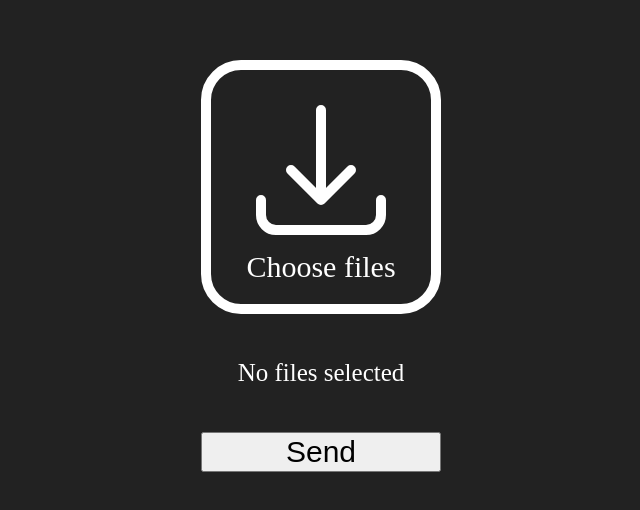
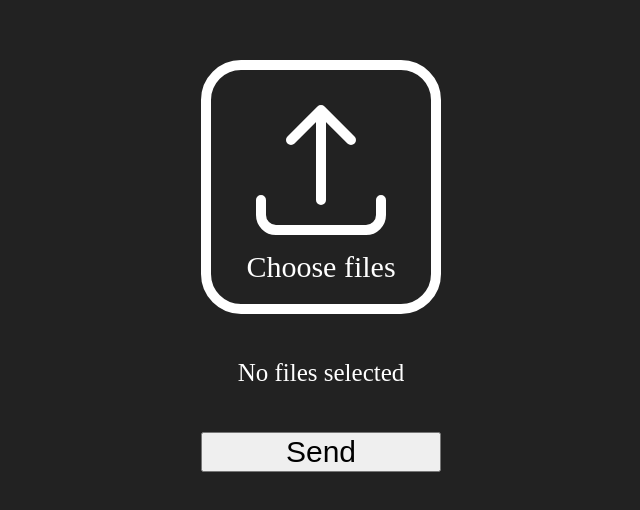
Before and after one commit to alkstr/file-transfer, a website: page public/index.html in a window 1280 px wide. Shown: the part 134-644 px from the top of the page, without its empty margins (319-959 px from the left). Drawn offline with Linux system fonts and the light colour scheme.

Commit message:
Fix upload icon

```diff
--- a/public/index.html
+++ b/public/index.html
@@ -17,7 +17,7 @@
                 <svg class="choose-icon" xmlns="http://www.w3.org/2000/svg" fill="none" viewBox="0 0 24 24"
                     stroke-width="1.5" stroke="currentColor">
                     <path stroke-linecap="round" stroke-linejoin="round"
-                        d="M3 16.5v2.25A2.25 2.25 0 0 0 5.25 21h13.5A2.25 2.25 0 0 0 21 18.75V16.5M16.5 12 12 16.5m0 0L7.5 12m4.5 4.5V3" />
+                        d="M3 16.5v2.25A2.25 2.25 0 0 0 5.25 21h13.5A2.25 2.25 0 0 0 21 18.75V16.5m-13.5-9L12 3m0 0 4.5 4.5M12 3v13.5" />
                 </svg>
                 Choose files
                 <input id="filesInput" type="file" name="files" multiple required hidden />
```
